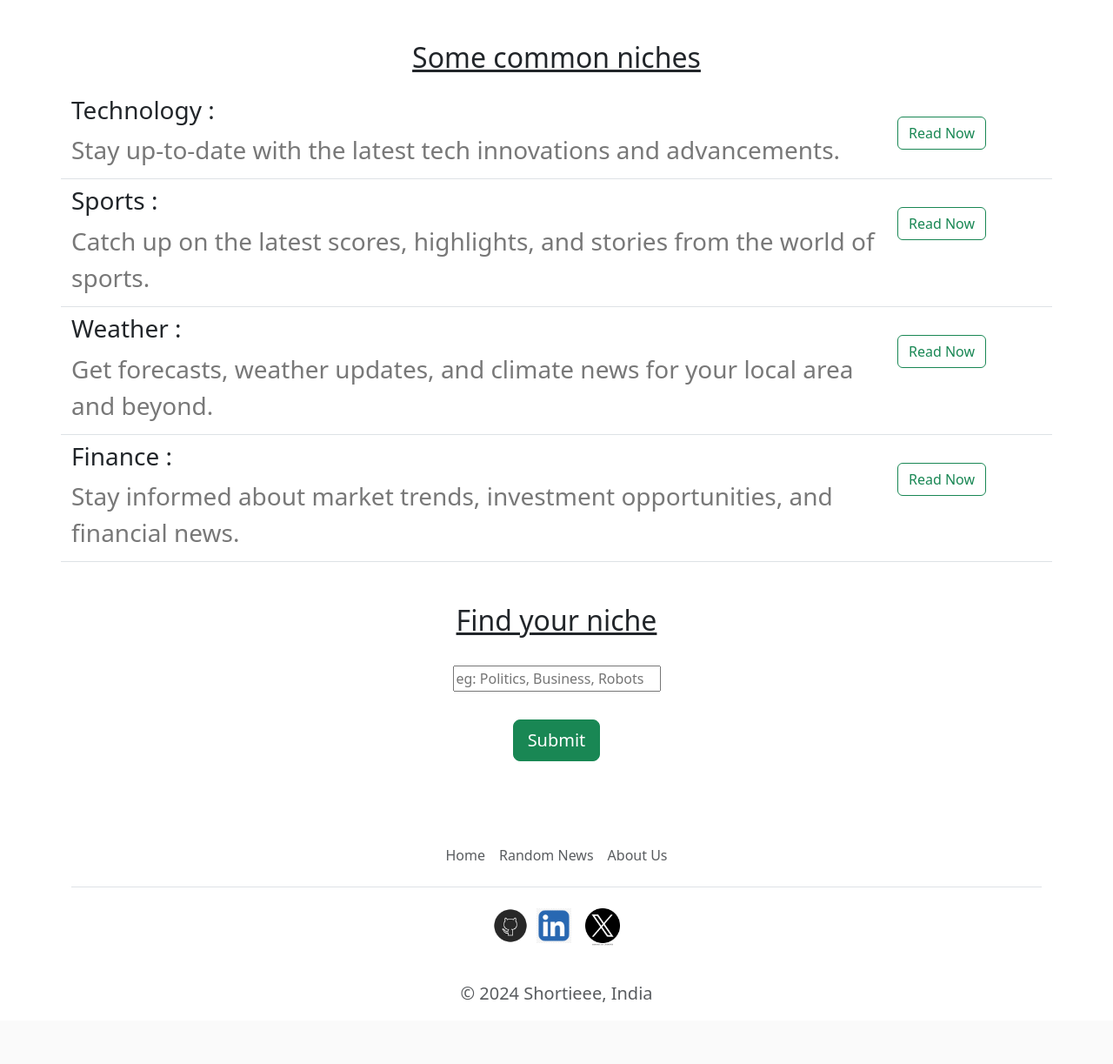
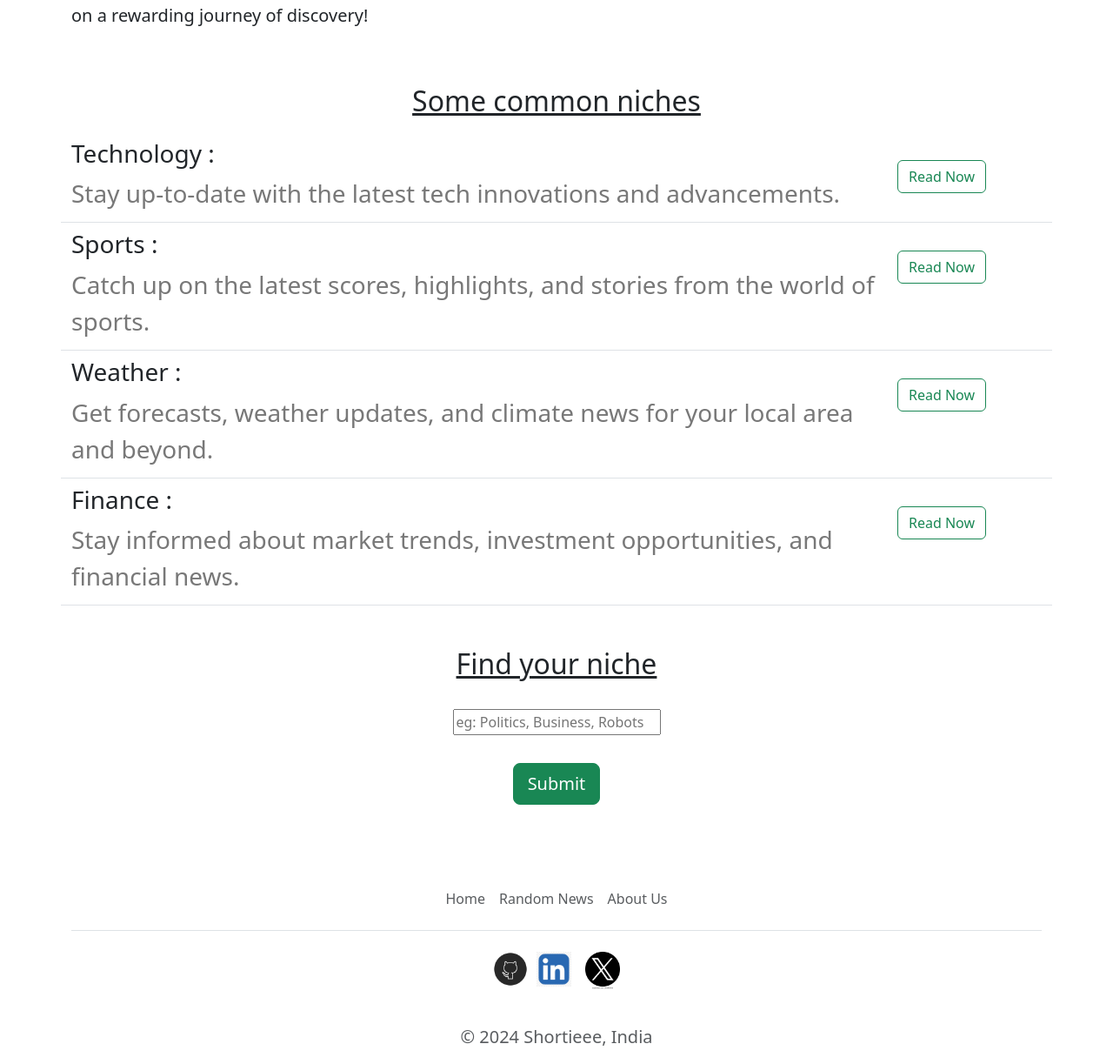
Before and after one commit to bandhan-majumder/Newz_Shortie, a Flask app: page / in a window 1280 px wide. Shown: the part 1511-2734 px from the top of the page at 87% size. Before the commit the page ends 2663 px from the top, so only its background shows below. Run offline with Flask 3, Linux system fonts and the light colour scheme; some libraries are stand-ins or nearby versions.

Commit message:
Update layout.html

```diff
--- a/templates/layout.html
+++ b/templates/layout.html
@@ -24,7 +24,7 @@
       }
     </style>
   </head>
-  <body>
+  <body style="padding-top: 50px;">
     {% include 'nav.html' %} <!-- adding nav.html in the template -->
     {% block body %}
     {% endblock %}
```
